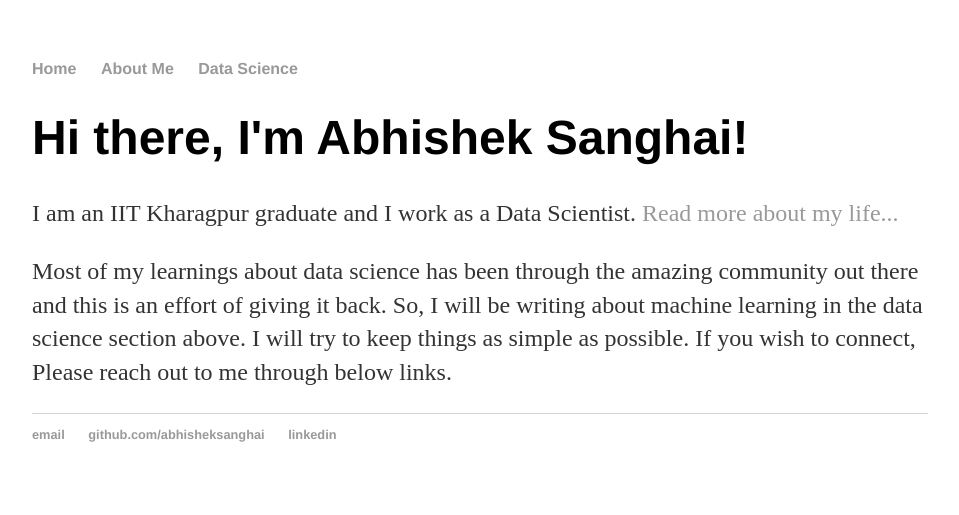
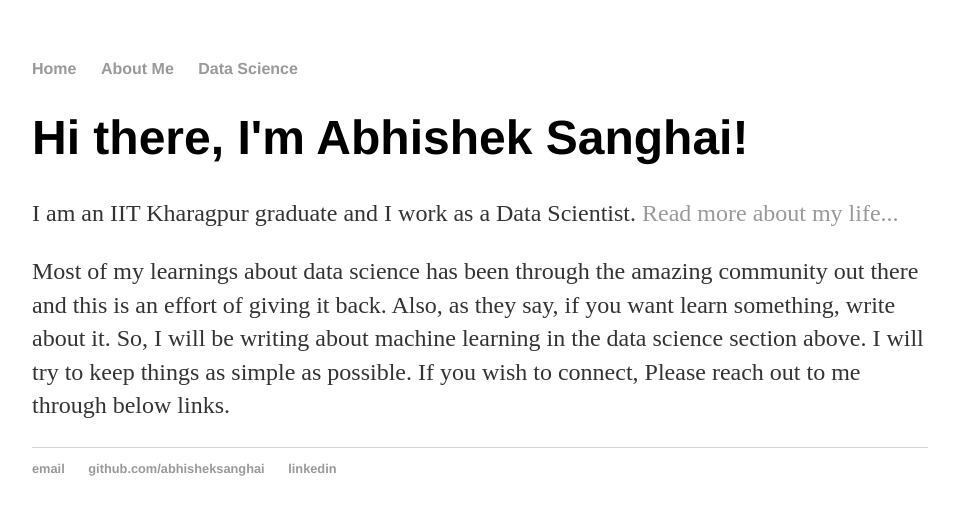
Before and after one commit to abhisheksanghai/abhisheksanghai.github.io, a Jekyll site: the page built from index.html, in a window 1280 px wide. Shown: the top 515 px of the page, without its empty margins (160-1119 px from the left). Built offline with Jekyll 4.4.1, drawn with Linux system fonts in a browser that asks for light colours.

Commit message:
Update index.html

```diff
--- a/index.html
+++ b/index.html
@@ -5,5 +5,6 @@ title: Abhishek Sanghai, Exploring!
 <div class="blurb">
 	<h1>Hi there, I'm Abhishek Sanghai!</h1>
 	<p>I am an IIT Kharagpur graduate and I work as a Data Scientist. <a href="/about">Read more about my life...</a></p>
-	<p>Most of my learnings about data science has been through the amazing community out there and this is an effort of giving it back. So, I will be writing about machine learning in the data science section above. I will try to keep things as simple as possible. If you wish to connect, Please reach out to me through below links.</p>
+	<p>Most of my learnings about data science has been through the amazing community out there and this is an effort of giving it back.
+		Also, as they say, if you want learn something, write about it. So, I will be writing about machine learning in the data science section above. I will try to keep things as simple as possible. If you wish to connect, Please reach out to me through below links.</p>
 </div><!-- /.blurb -->
```
